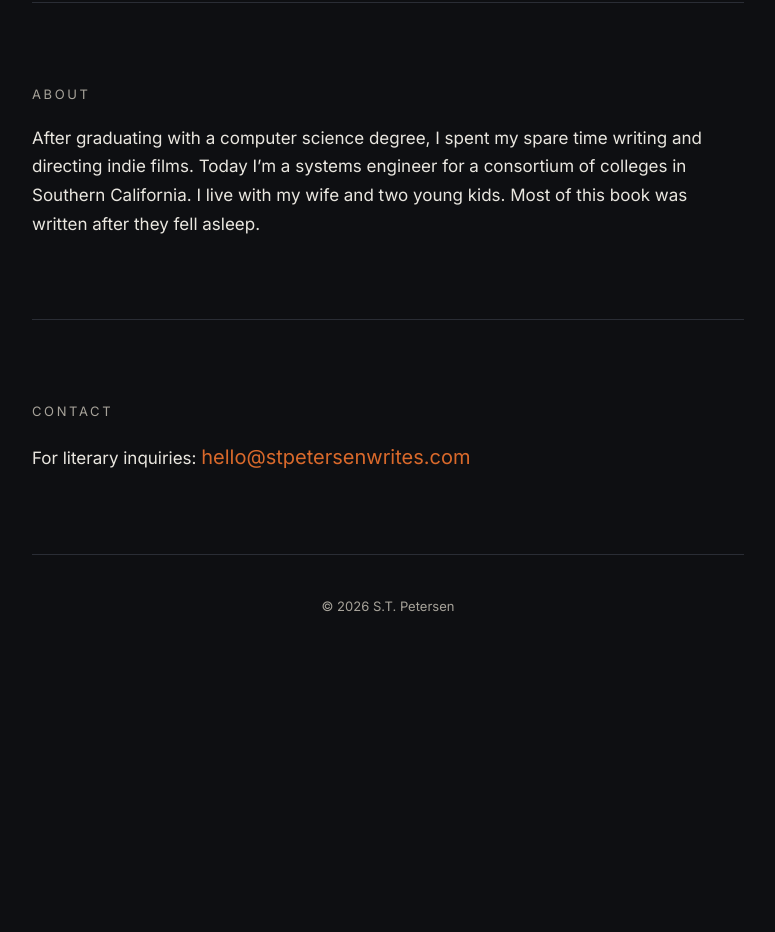
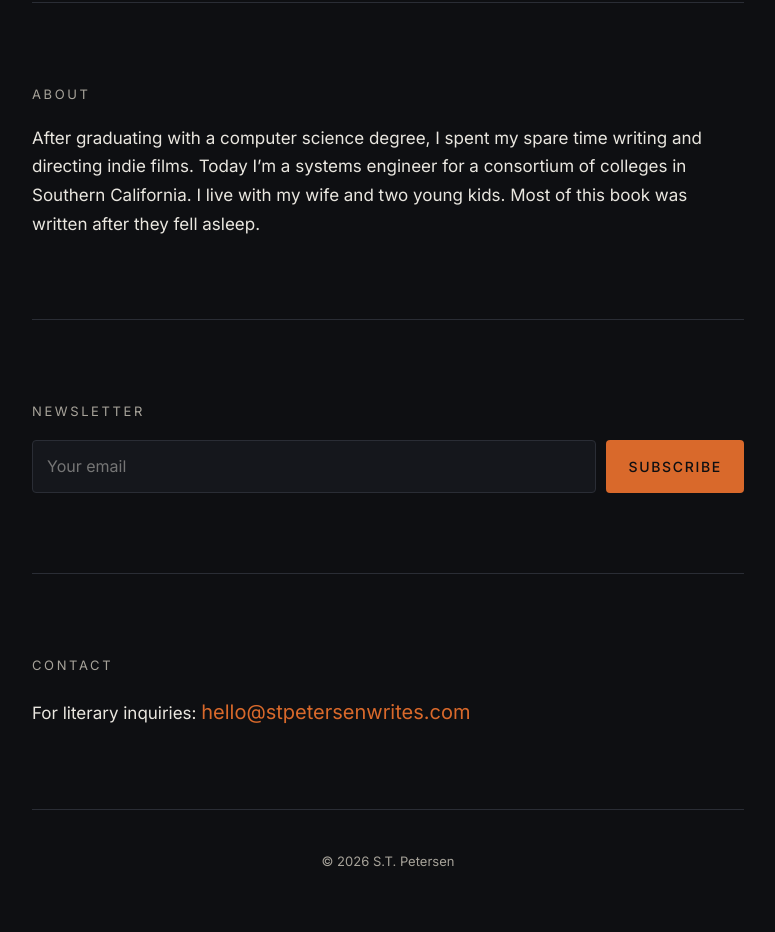
Before and after one commit to stpetersenwrites/stpetersenwrites.github.io, a plain HTML site: page index.html in a window 1280 px wide. Shown: the part 1172-2104 px from the top of the page, without its empty margins (252-1027 px from the left). Before the commit the page ends 1849 px from the top, so only its background shows below. Drawn offline with nearby package versions, Linux system fonts and the light colour scheme.

Commit message:
Add Substack newsletter signup

```diff
--- a/index.html
+++ b/index.html
@@ -50,6 +50,11 @@
   p+p{margin-top:18px}
   .closer{font-family:"Cormorant Garamond",serif;font-size:24px;margin-top:28px}
   .label{color:var(--muted);font-size:13px;letter-spacing:.2em;text-transform:uppercase;margin-bottom:18px}
+  .signup{display:flex;gap:10px;flex-wrap:wrap}
+  .signup input{flex:1 1 220px;min-width:0;background:var(--panel);border:1px solid var(--line);color:var(--ink);font:inherit;font-size:16px;padding:12px 14px;border-radius:4px}
+  .signup input:focus{outline:none;border-color:var(--accent)}
+  .signup button{background:var(--accent);color:#0e0f12;border:0;font:inherit;font-weight:500;font-size:14px;letter-spacing:.12em;text-transform:uppercase;padding:12px 22px;border-radius:4px;cursor:pointer}
+  .signup button:hover{filter:brightness(1.1)}
   .contact a{font-size:20px}
   footer{padding:40px 0 60px;color:var(--muted);font-size:13px;text-align:center}
   nav .name{white-space:nowrap}
@@ -84,6 +89,14 @@
       <p>After graduating with a computer science degree, I spent my spare time writing and directing indie films. Today I’m a systems engineer for a consortium of colleges in Southern California. I live with my wife and two young kids. Most of this book was written after they fell asleep.</p>
     </section>
 
+    <section id="newsletter">
+      <div class="label">Newsletter</div>
+      <form class="signup" action="https://stpetersenwrites.substack.com/api/v1/free?nojs=true" method="post" target="_blank">
+        <input type="email" name="email" placeholder="Your email" aria-label="Email address" required>
+        <button type="submit">Subscribe</button>
+      </form>
+    </section>
+
     <section id="contact" class="contact">
       <div class="label">Contact</div>
       <p>For literary inquiries: <a href="mailto:hello@stpetersenwrites.com">hello@stpetersenwrites.com</a></p>
```
